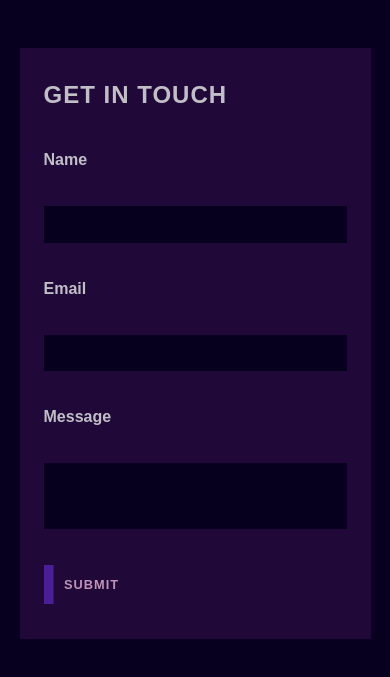
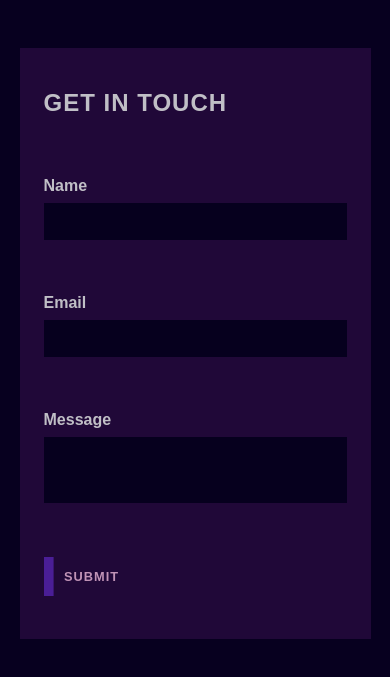
Before and after one commit to dmcoding1/Portfolio, a website built with webpack: page src/contact/index.html in a window 390 px wide. Shown: the part 59-736 px from the top of the page. Built offline with nearby package versions, Linux system fonts and the light colour scheme; a web font is replaced by a local one.

Commit message:
fix form mobile style

```diff
--- a/src/contact/contact.scss
+++ b/src/contact/contact.scss
@@ -43,6 +43,12 @@
   opacity: 0;
   animation: slide-right .5s ease-out forwards;
 
+  &__group {
+    width: 100%;
+    display: flex;
+    flex-direction: column;
+  }
+
   &__heading {
     font-size: 3.5rem;
     text-transform: uppercase;
@@ -54,6 +60,7 @@
   &__label {
     font-size: 2.5rem;
     font-weight: bold;
+    margin-bottom: 1rem;
   }
 
   &__input, &__message {
--- a/src/contact/index.html
+++ b/src/contact/index.html
@@ -92,14 +92,20 @@
     </ul>
   </nav>
   <main class="contact" id="contact">
-    <form class="form" action="POST" name="form" netlify>
+    <form class="form" action="POST" name="form" data-netlify="true">
       <h1 class="form__heading">Get in touch</h1>
+      <div class="form__group">
         <label for="name" class="form__label">Name</label>
         <input type="text" class="form__input" id="name" name="name" required />
+      </div>
+      <div class="form__group">
         <label for="email" class="form__label">Email</label>
         <input type="email" class="form__input" id="email" name="email" pattern="^[^\s@]+@[^\s@]+\.[^\s@]+$" inputmode="email" required />
+      </div>
+      <div class="form__group">
         <label for="message" class="form__label">Message</label>
         <textarea type="tel" class="form__message" id="message" name="message" required></textarea>
+      </div>
       <button class="btn form__btn" type="submit" name="submit" data-text="submit">Submit</button>
     </form>
   </main>
```
Lines whose indentation alone changed are shown as unchanged.
